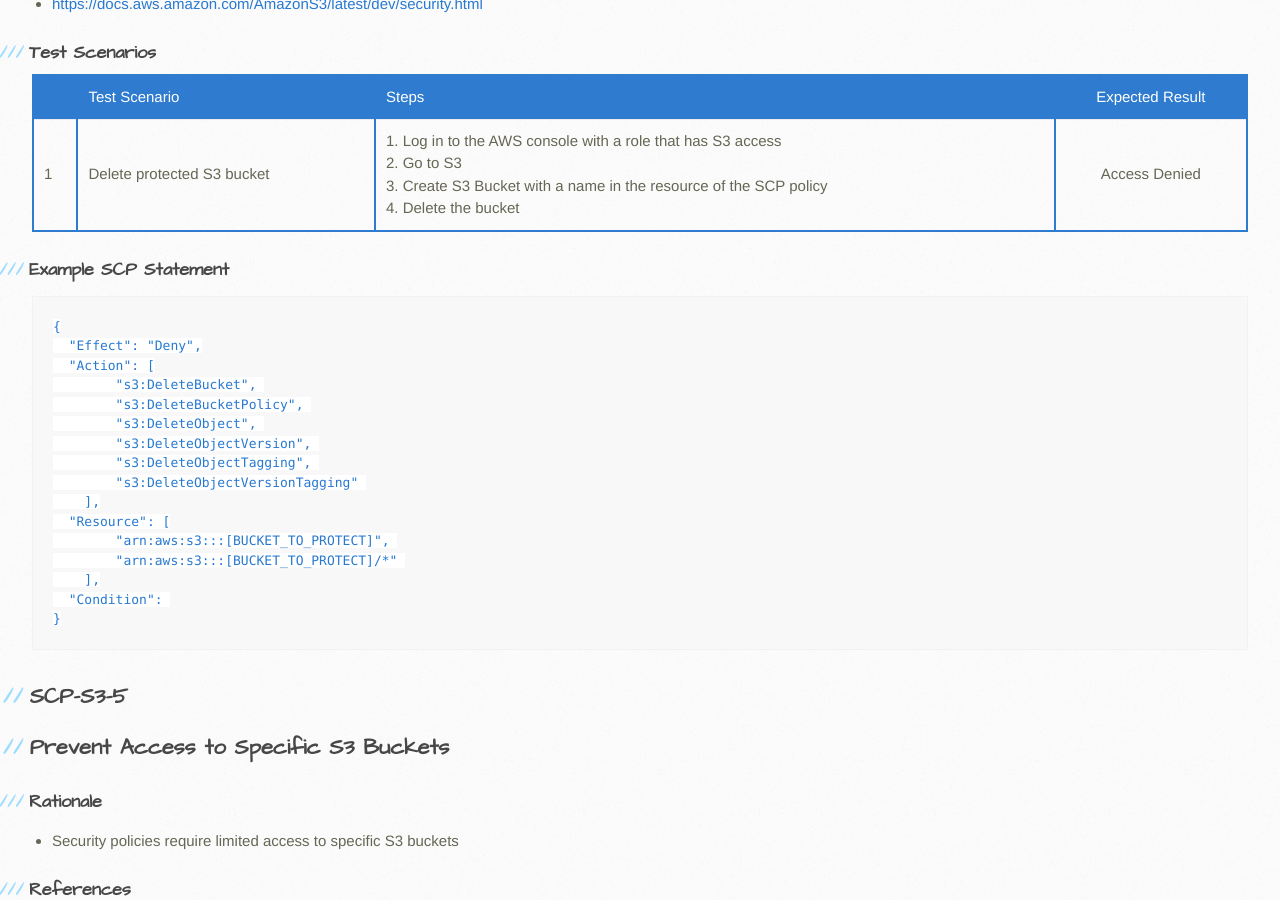
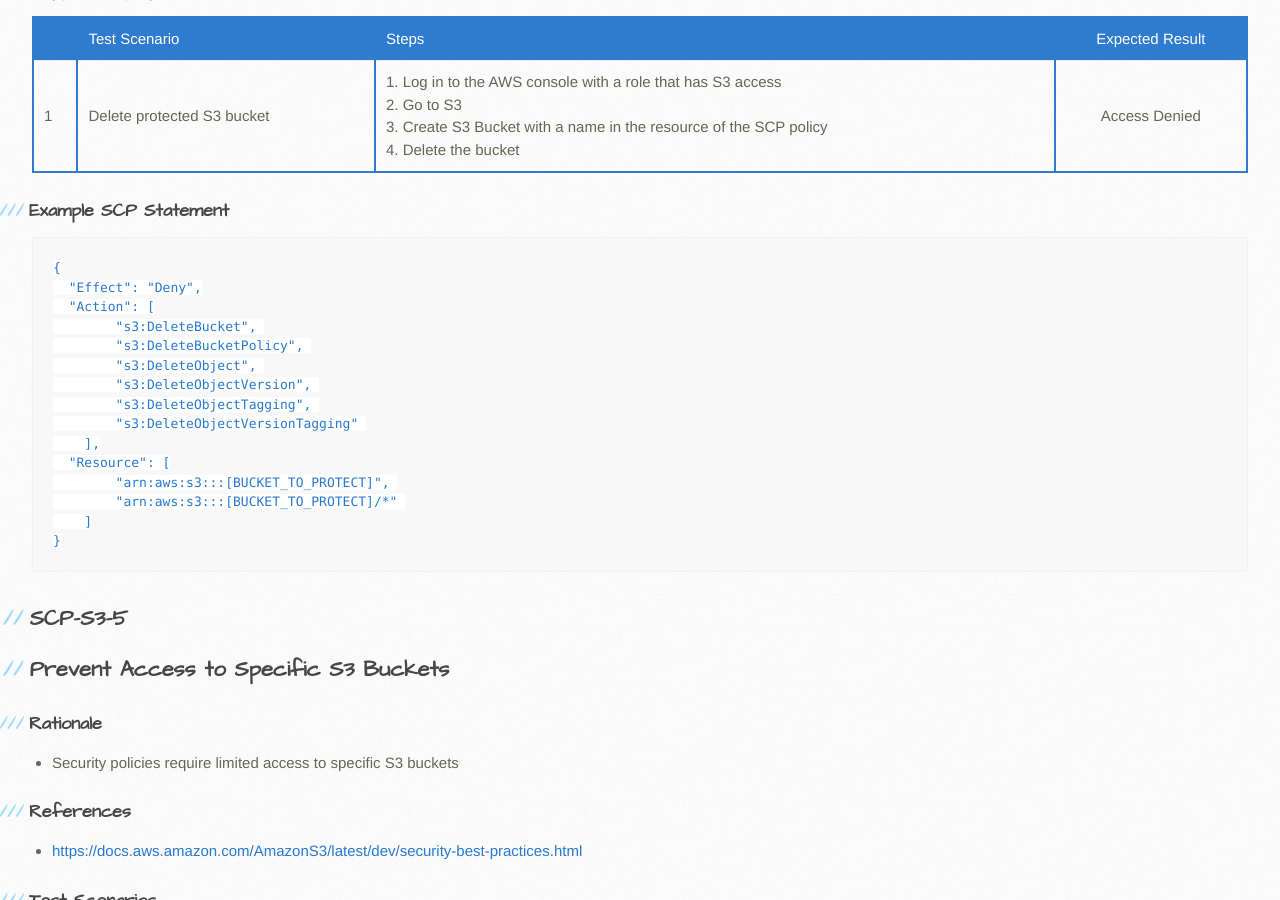
Before and after one commit to aws-samples/aws-iam-permissions-guardrails, a Jekyll site: the page built from docs/guardrails/scp-guardrails.md, in a window 1280 px wide and 900 px high, scrolled down 21213 px. Built offline with Jekyll 4.4.1, drawn with Linux system fonts in a browser that asks for light colours; some of the changed text lies outside the part shown.

Commit message:
comman with no condition null check

````diff
--- a/docs/guardrails/scp-guardrails.md
+++ b/docs/guardrails/scp-guardrails.md
@@ -455,8 +455,7 @@ layout: default
     ],
   "Resource": [
         "*"
-    ],
-  "Condition":
+    ]
 }
 ```
 
@@ -511,8 +510,7 @@ layout: default
     ],
   "Resource": [
         "arn:aws:glacier:*:*:vaults/*"
-    ],
-  "Condition":
+    ]
 }
 ```
 
@@ -1075,8 +1072,7 @@ layout: default
   "Resource": [
         "arn:aws:s3:::[BUCKET_TO_PROTECT]",
         "arn:aws:s3:::[BUCKET_TO_PROTECT]/*"
-    ],
-  "Condition":
+    ]
 }
 ```
 
````
Also changed, not shown: other parts of docs/guardrails/scp-guardrails.md (+3 -4 lines), guardrails/s3/SCP-S3-2.json (+3 -4 lines), guardrails/scp-template.md (+2 -2 lines).
